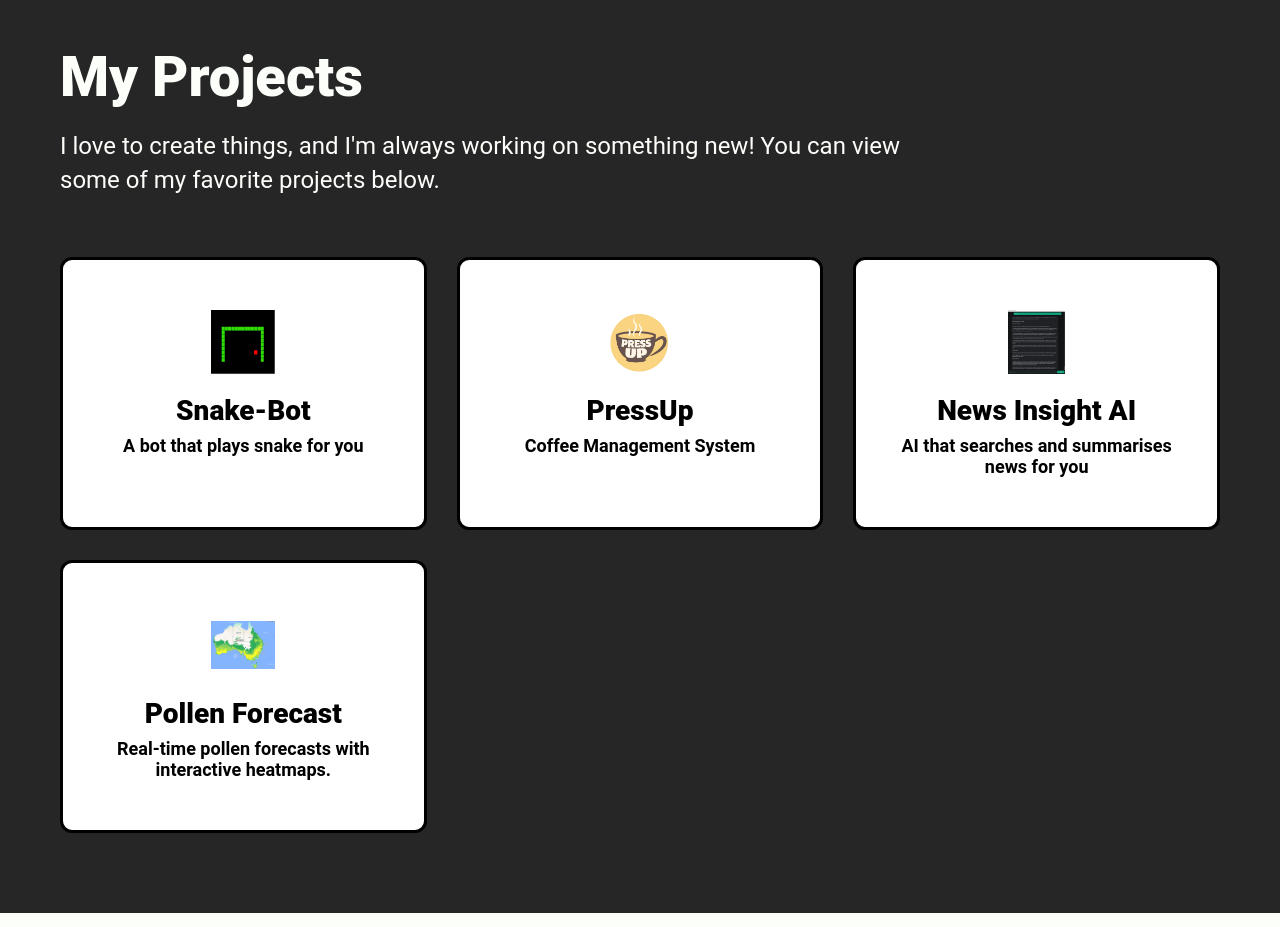
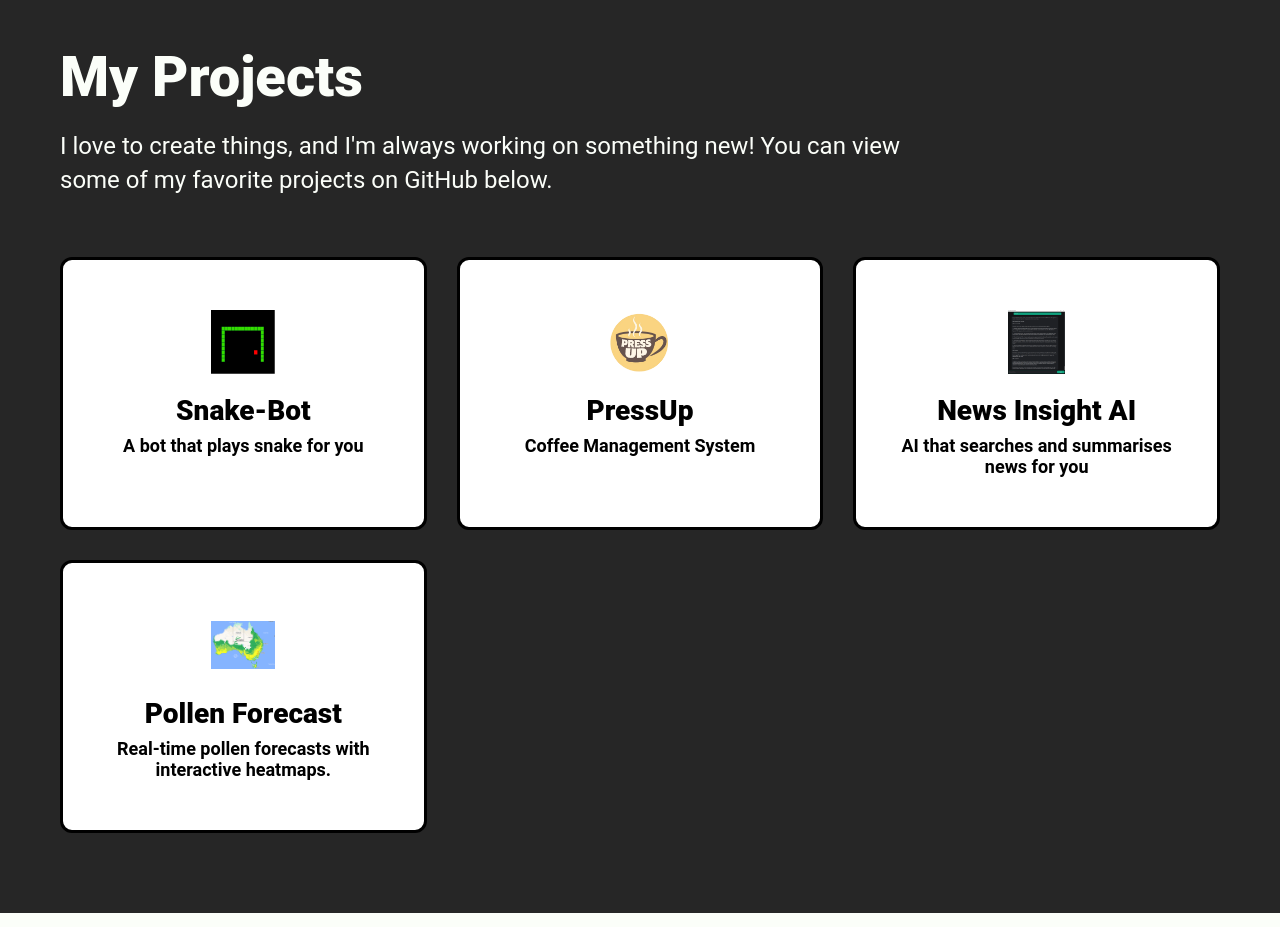
Before and after one commit to zihengliao/website, a React (Create React App) app: page / in a window 1280 px wide. Shown: the part 2540-3467 px from the top of the page. Built offline with nearby package versions, Linux system fonts and the light colour scheme.

Commit message:
project description touch up

```diff
--- a/src/Projects.jsx
+++ b/src/Projects.jsx
@@ -38,7 +38,7 @@ const Projects = () => {
       <div className="projects-header">
         <h2>My Projects</h2>
         <p className="projects-description">
-          I love to create things, and I'm always working on something new! You can view some of my favorite projects below.
+          I love to create things, and I'm always working on something new! You can view some of my favorite projects on GitHub below.
         </p>
       </div>
 
```
